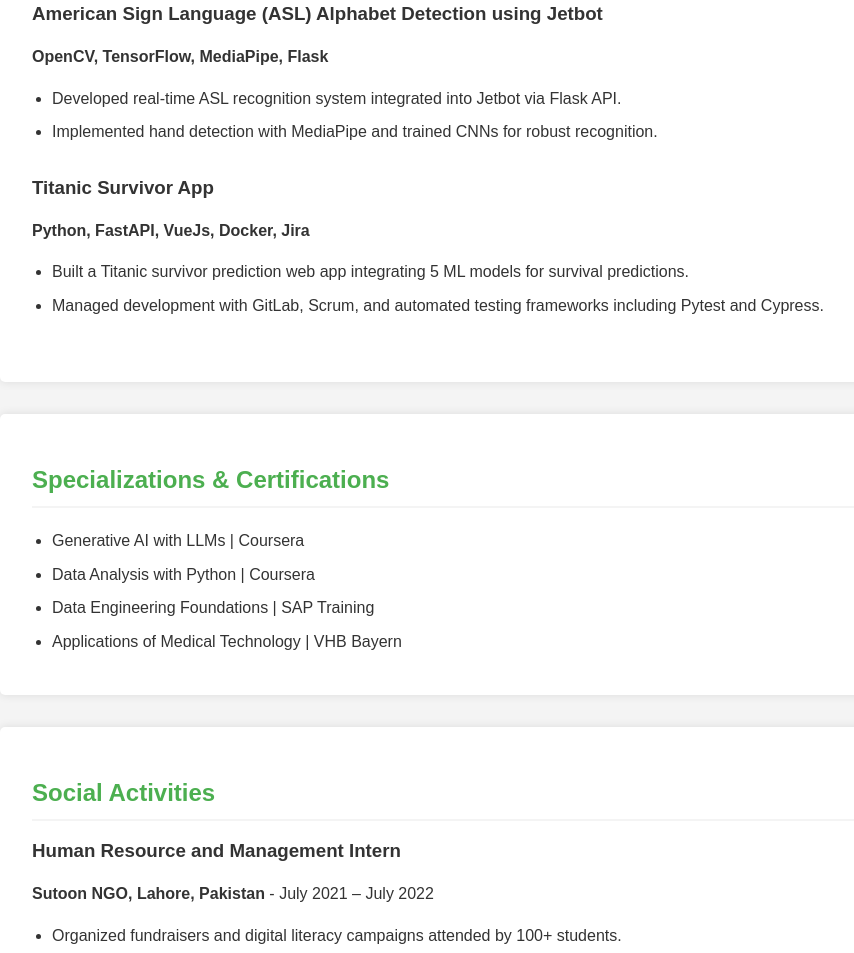
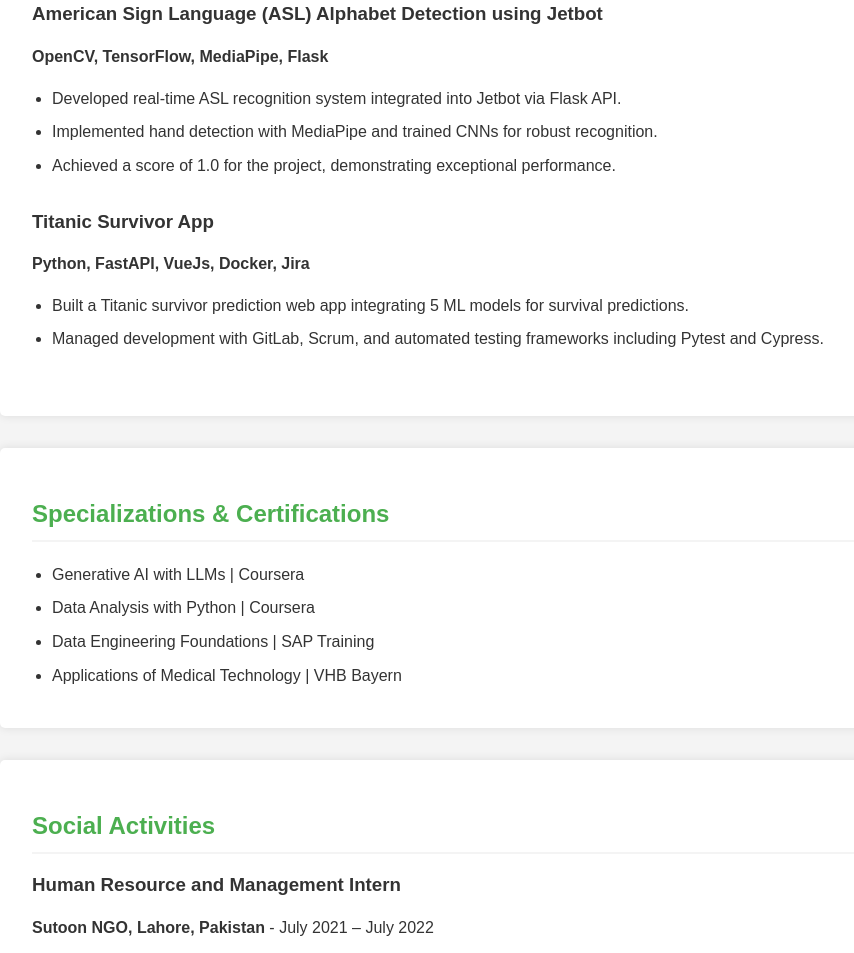
Before and after one commit to muznamaryam/portfolio, a plain HTML site: page index.html in a window 1280 px wide. Shown: the part 1487-2440 px from the top of the page, without its empty margins (158-1012 px from the left). Drawn offline with Linux system fonts and the light colour scheme.

Commit message:
Update index.html

```diff
--- a/index.html
+++ b/index.html
@@ -55,6 +55,7 @@
             <ul>
                 <li>Developed real-time ASL recognition system integrated into Jetbot via Flask API.</li>
                 <li>Implemented hand detection with MediaPipe and trained CNNs for robust recognition.</li>
+                <li>Achieved a score of 1.0 for the project, demonstrating exceptional performance.</li>
             </ul>
         </div>
 
```
